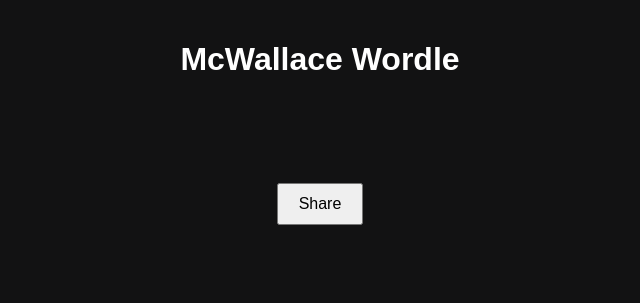
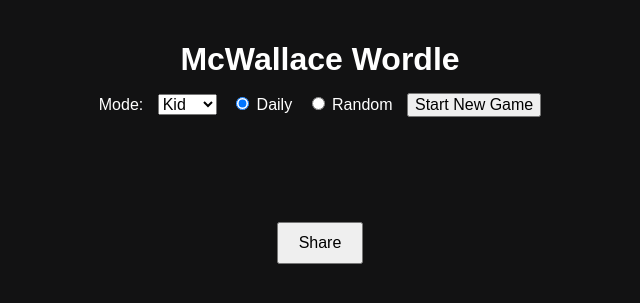
Before and after one commit to rileywallaceriley/wallace_wordle, a FastAPI app: page / in a window 1280 px wide. Shown: the top 303 px of the page, without its empty margins (320-960 px from the left). Run offline with FastAPI, Linux system fonts and the light colour scheme.

Commit message:
Update index.html

```diff
--- a/templates/index.html
+++ b/templates/index.html
@@ -16,11 +16,14 @@
     h1 {
       margin-bottom: 10px;
     }
+    #controls {
+      margin-bottom: 15px;
+    }
     #board {
       display: grid;
       grid-template-rows: repeat(6, 1fr);
       gap: 5px;
-      margin: 20px auto;
+      margin: 10px auto;
       max-width: 300px;
     }
     .row {
@@ -60,15 +63,33 @@
       cursor: pointer;
     }
     .key.used { background-color: #3a3a3c; }
-    button#shareBtn {
+
+    #shareBtn {
       margin-top: 20px;
       padding: 10px 20px;
       font-size: 1em;
+    }
+    select, label, button {
+      font-size: 1em;
+      margin: 5px;
     }
   </style>
 </head>
 <body>
   <h1>McWallace Wordle</h1>
+
+  <div id="controls">
+    <label for="mode">Mode:</label>
+    <select id="mode">
+      <option value="Kid">Kid</option>
+      <option value="Adult">Adult</option>
+    </select>
+
+    <label><input type="radio" name="type" value="Daily" checked /> Daily</label>
+    <label><input type="radio" name="type" value="Random" /> Random</label>
+    <button onclick="startGame()">Start New Game</button>
+  </div>
+
   <div id="board"></div>
   <div id="keyboard"></div>
   <button id="shareBtn" onclick="shareResult()">Share</button>
```
